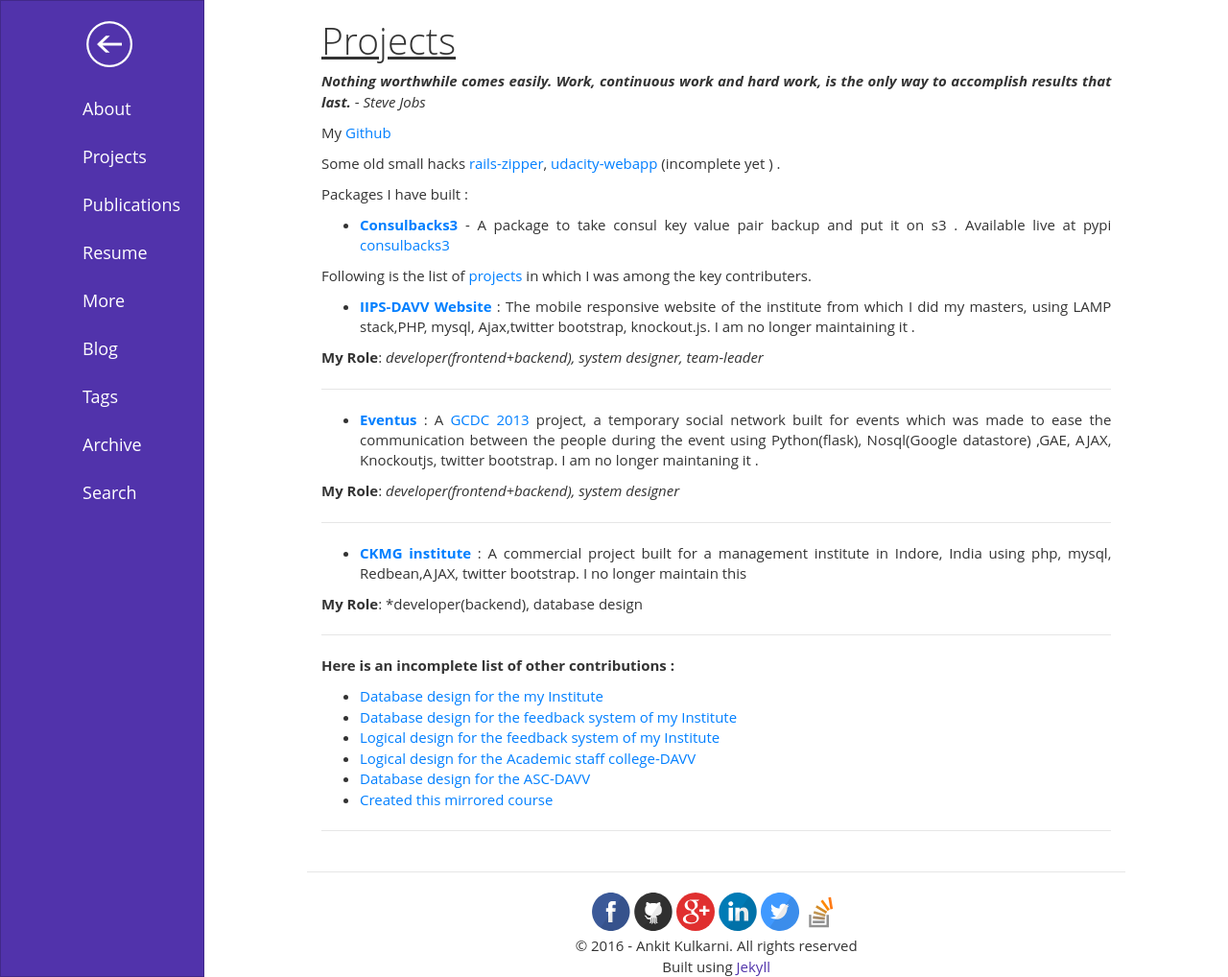
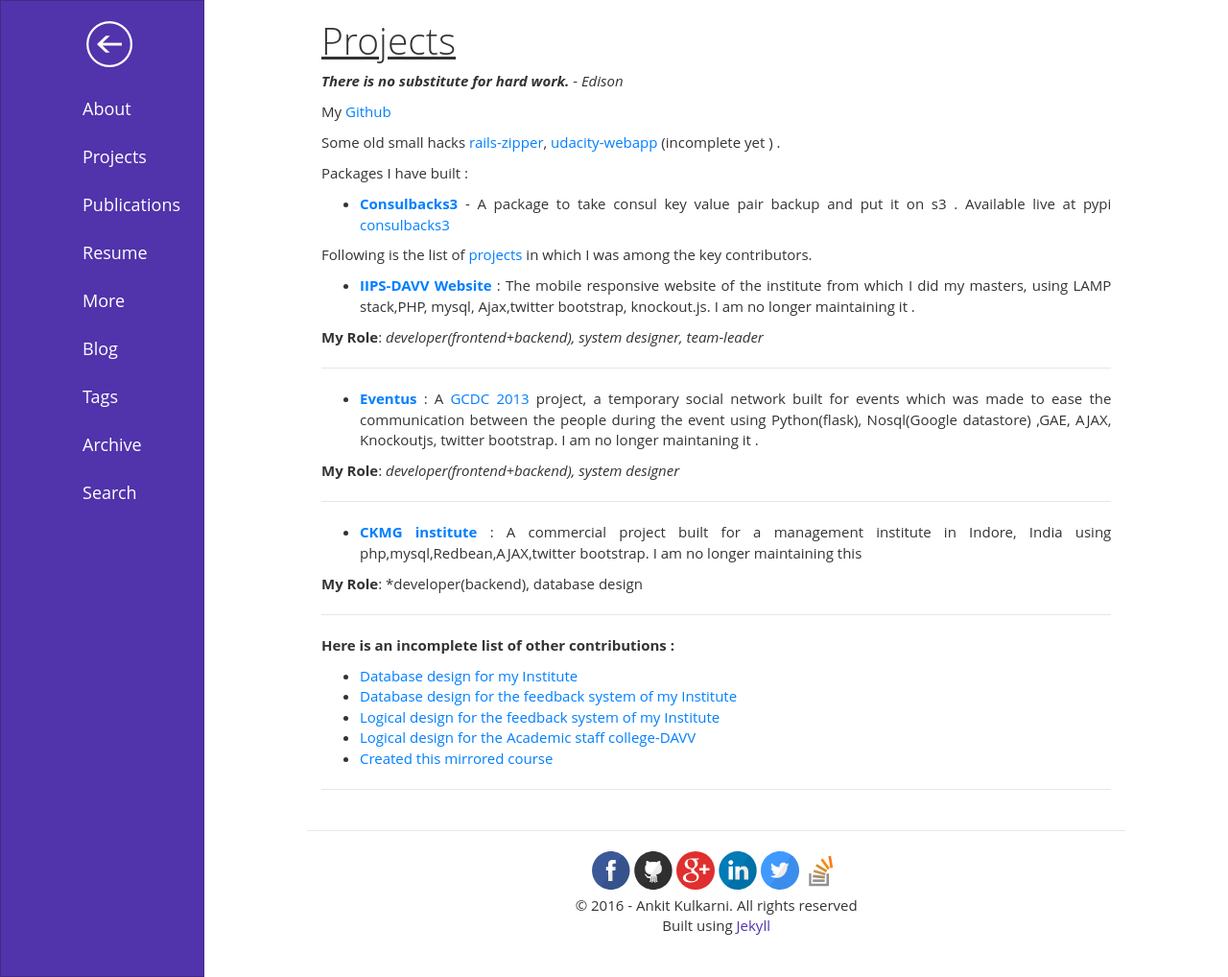
Before and after one commit to Ankit-Kulkarni/Ankit-Kulkarni.github.io, a Jekyll site: the page built from projects/index.md, in a window 1280 px wide and 1018 px high. Shown: the whole window at 96% size. Built offline with Jekyll 4.4.1, drawn with Linux system fonts in a browser that asks for light colours.

Commit message:
corrected typos

```diff
--- a/projects/index.md
+++ b/projects/index.md
@@ -6,7 +6,7 @@
 page_title: Projects
 ---
 
-***Nothing worthwhile comes easily. Work, continuous work and hard work, is the only way to accomplish results that last.*** - *Steve Jobs*
+***There is no substitute for hard work.*** - *Edison*
 
 My [Github](https://github.com/Ankit-Kulkarni/)
 
@@ -16,7 +16,7 @@
 
 * **[Consulbacks3](https://pypi.python.org/pypi/consulbacks3)** - A package to take consul key value pair backup and put it on s3 . Available live at pypi [consulbacks3](https://pypi.python.org/pypi/consulbacks3)
 
-Following is the list of [projects]({{page.url}}) in which I was among the key contributers.
+Following is the list of [projects]({{page.url}}) in which I was among the key contributors.
 
 * **[IIPS-DAVV Website](http://iips.edu.in/)** : The mobile responsive website of the institute from which I did my masters, using  LAMP stack,PHP, mysql, Ajax,twitter bootstrap, knockout.js. I am no longer maintaining it .
 
@@ -28,7 +28,7 @@
 **My Role**: *developer(frontend+backend), system designer*
 <hr>
 
-* **[CKMG institute](http://ckmgindore.com/)** : A commercial project built for a management institute in Indore, India using php, mysql, Redbean,AJAX, twitter bootstrap. I no longer maintain this
+* **[CKMG institute](http://ckmgindore.com/)** : A commercial project built for a management institute in Indore, India using php,mysql,Redbean,AJAX,twitter bootstrap. I am no longer maintaining this
 
 **My Role**: *developer(backend), database design
 <hr>
@@ -36,10 +36,9 @@
 
 **Here is an incomplete list of other contributions :**
 
-* [Database design for the my Institute](http://iips.edu.in/)
+* [Database design for my Institute](http://iips.edu.in/)
 * [Database design for the feedback system of my Institute](http://iips.edu.in/feedback_system/index.php)
 * [Logical design for the feedback system of my Institute](http://iips.edu.in/feedback_system/index.php)
 * [Logical design for the Academic staff college-DAVV](http://ugchrdcdauniv.in/developers)
-* [Database design for the ASC-DAVV](https://github.com/iips-dc/asc-davv)
 * [Created this mirrored course ](https://sites.google.com/site/udacitycs215/)
 <hr>
```
Also changed, not shown: aboutme/index.md (+5 -5 lines), misc/index.md (+3 -3 lines), publications/index.md (+1 -1 lines), resume/index.md (+3 -3 lines).
